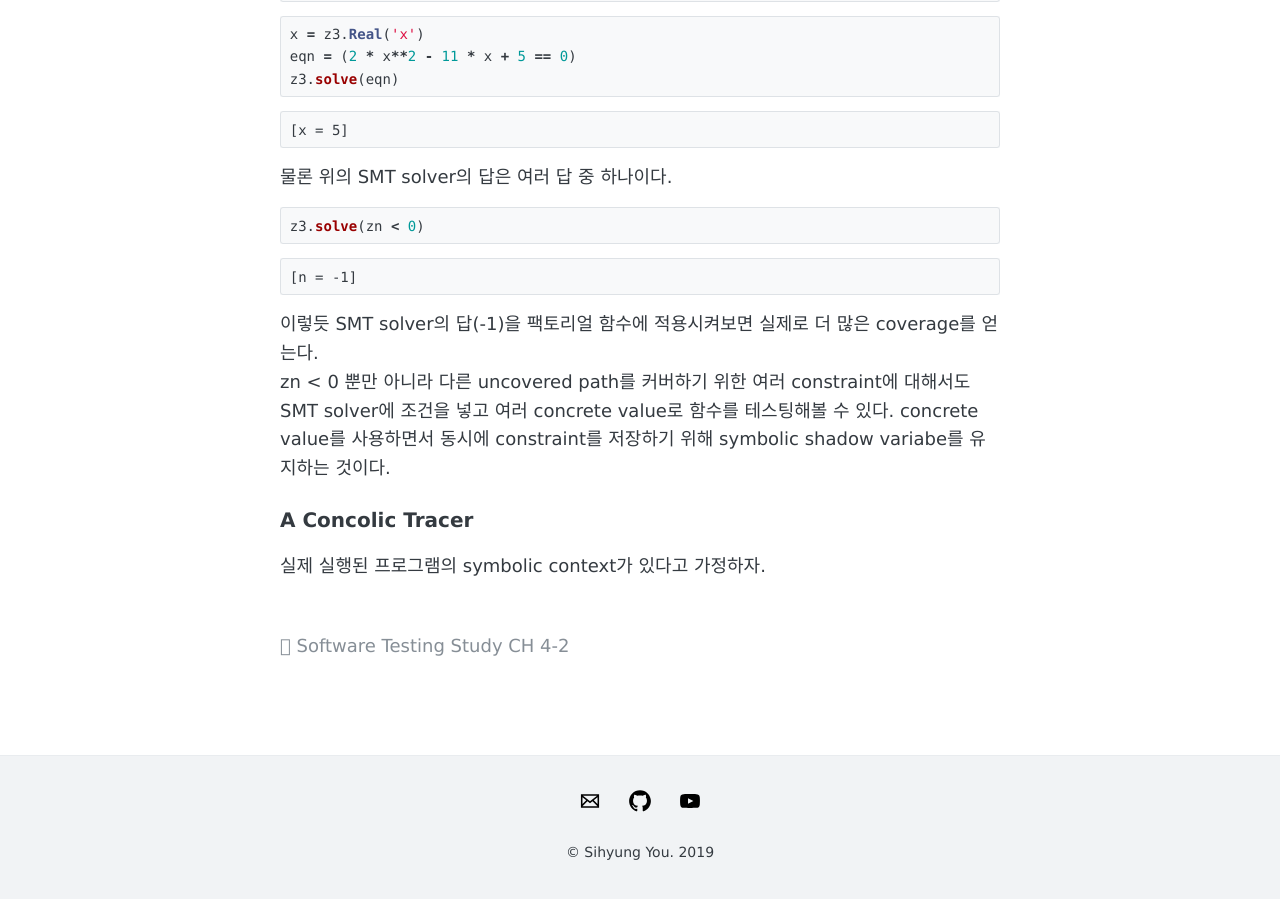
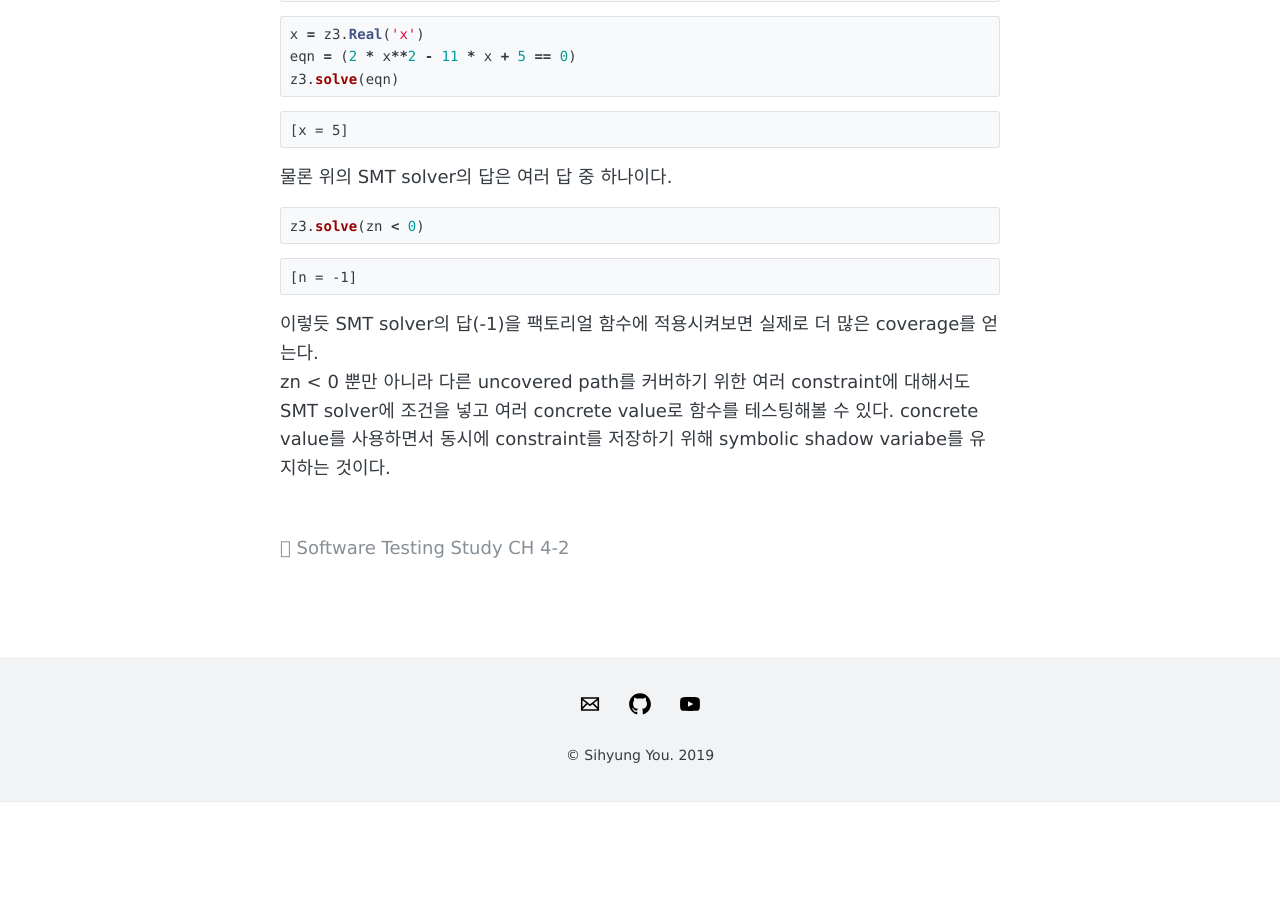
Before and after one commit to sihyungyou/sihyungyou.github.io, a Jekyll site: the page built from _posts/2019-08-07-fuzzingbook-ch4-3.md, in a window 1280 px wide and 900 px high, scrolled down 2517 px. Built offline with Jekyll 4.4.1, drawn with Linux system fonts in a browser that asks for light colours; after the commit the page ends 3319 px from its top, so only the background shows below that.

```diff
--- a/_posts/2019-08-07-fuzzingbook-ch4-3.md
+++ b/_posts/2019-08-07-fuzzingbook-ch4-3.md
@@ -78,6 +78,3 @@
 ~~~
 이렇듯 SMT solver의 답(-1)을 팩토리얼 함수에 적용시켜보면 실제로 더 많은 coverage를 얻는다.
 zn < 0 뿐만 아니라 다른 uncovered path를 커버하기 위한 여러 constraint에 대해서도 SMT solver에 조건을 넣고 여러 concrete value로 함수를 테스팅해볼 수 있다. concrete value를 사용하면서 동시에 constraint를 저장하기 위해 symbolic shadow variabe를 유지하는 것이다.
-
-### A Concolic Tracer
-실제 실행된 프로그램의 symbolic context가 있다고 가정하자.
```
